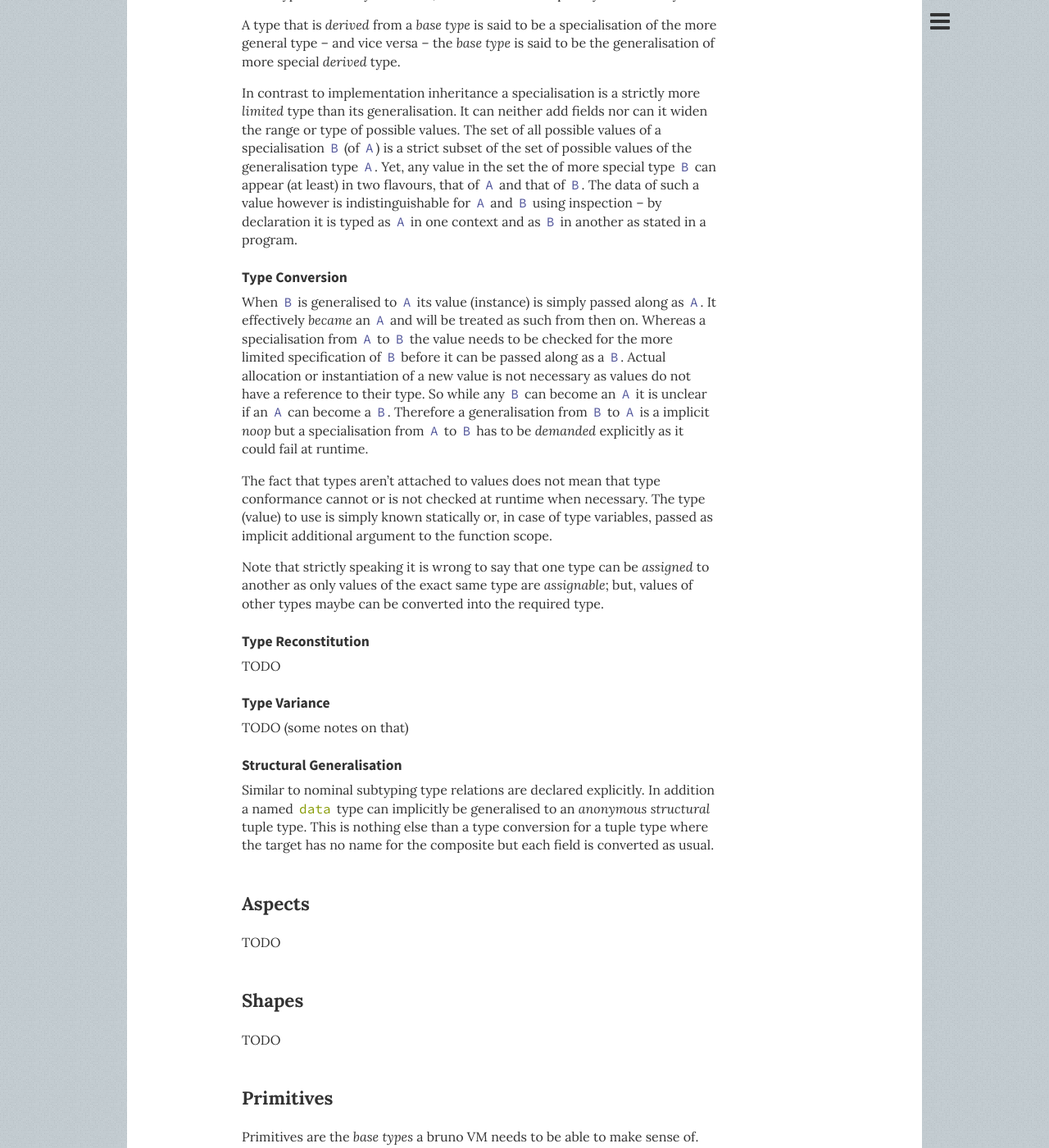
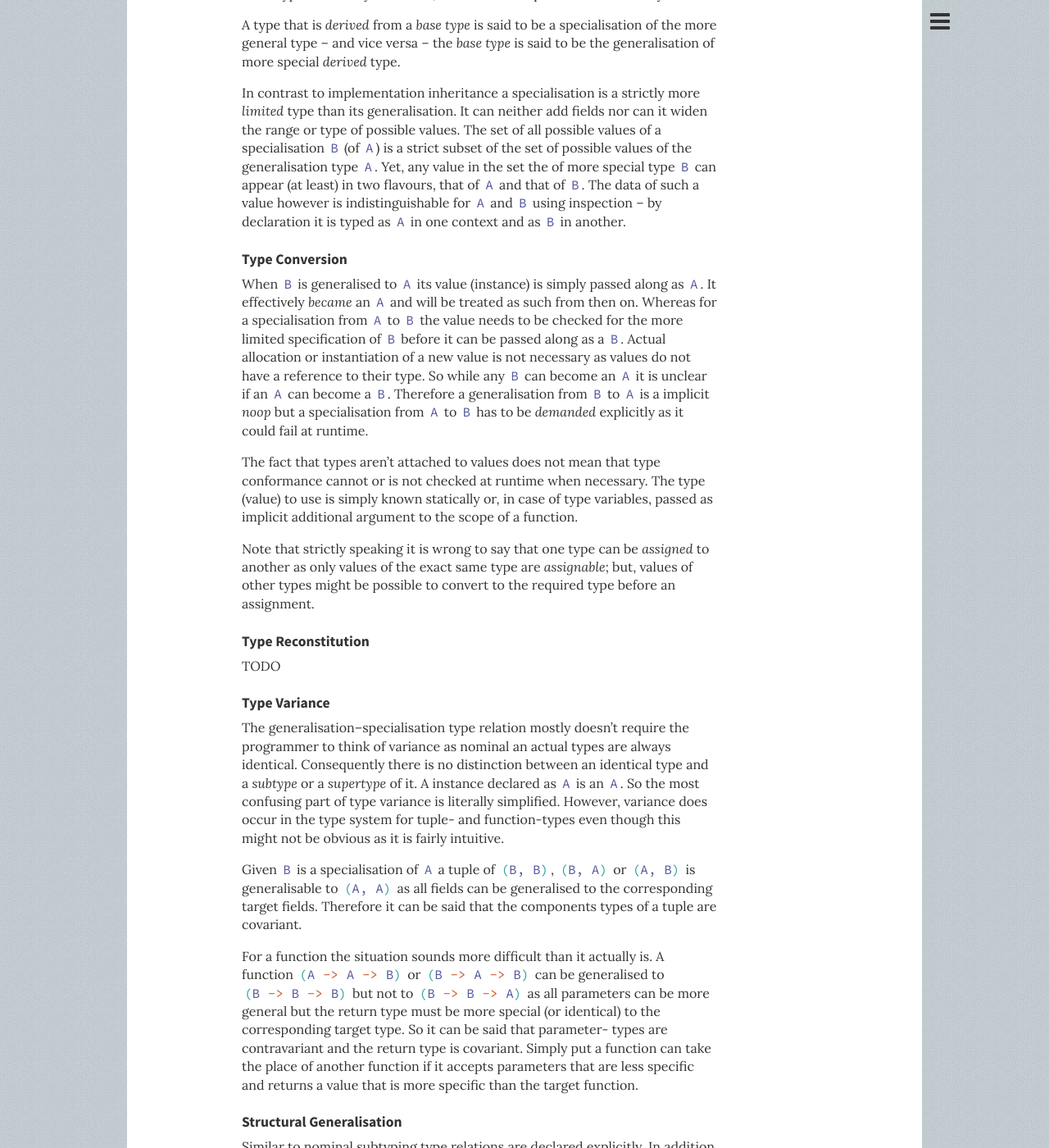
Before and after one commit to bruno-lang/bruno-lang.github.io, a Jekyll site: the page built from in-a-nutshell/index.md, in a window 1280 px wide and 1400 px high, scrolled down 34388 px. Shown: the whole window at 82% size. Built offline with Jekyll 4.4.1, drawn with Linux system fonts in a browser that asks for light colours; nearby versions of some CDN libraries; some of the changed text lies outside the part shown.

Commit message:
types (smaller changes)

```diff
--- a/assets/css/docs.css
+++ b/assets/css/docs.css
@@ -67,6 +67,9 @@
 table th { border-right: 1px solid black; }
 table td { padding: 1px 0.3em; border-right: 1px solid black; }
 table code { font-weight: bold; font-family: monospace; }
+@media print {
+	table { page-break-inside: avoid; }
+}
 
 content {
 	display: block;
--- a/in-a-nutshell/index.md
+++ b/in-a-nutshell/index.md
@@ -1402,8 +1402,8 @@
 reconstituted by a language level dispatch selecting the case with type(s) that
 fit the value representation.
 
-Values are represented to be convenient for the machine to compute without
-any meta information attached.
+Values are represented to be efficient and convenient for the machine to compute
+without any meta information attached.
 All values of the same machine _form_ are technically compatible -- here the
 compiler uses a type relation called generalisation--specialisation to decide if
 compatibility is wanted by the programmer or should result in a type-error.
@@ -1424,7 +1424,7 @@
 
 Simply speaking types give meaning to bits and bytes of data structures,
 structures that can be meaningful in different ways what is reflected through
-different, often related types.
+different, often related types and type aspects.
 
 ### Specialisation -- Generalisation _(Type Polymorphism)_
 Specialisation--generalisation is a type relation that models a type
@@ -1452,13 +1452,13 @@
 Yet, any value in the set the of more special type `B` can appear (at least) in
 two flavours, that of `A` and that of `B`. The data of such a value however
 is indistinguishable for `A` and `B` using inspection -- by declaration it is
-typed as `A` in one context and as `B` in another as stated in a program.
+typed as `A` in one context and as `B` in another.
 
 #### Type Conversion
 When `B` is generalised to `A` its value (instance) is simply passed along as
 `A`. It effectively _became_ an `A` and will be treated as such from then on.
-Whereas a specialisation from `A` to `B` the value needs to be checked for the
-more limited specification of `B` before it can be passed along as a `B`.
+Whereas for a specialisation from `A` to `B` the value needs to be checked for
+the more limited specification of `B` before it can be passed along as a `B`.
 Actual allocation or instantiation of a new value is not necessary as values do
 not have a reference to their type.
 So while any `B` can become an `A` it is unclear if an `A` can become a `B`.
@@ -1469,19 +1469,40 @@
 The fact that types aren't attached to values does not mean that type
 conformance cannot or is not checked at runtime when necessary.
 The type (value) to use is simply known statically or, in case of type variables,
-passed as implicit additional argument to the function scope.
+passed as implicit additional argument to the scope of a function.
 
 Note that strictly speaking it is wrong to say that one type can be _assigned_
 to another as only values of the exact same type are _assignable_; but, values
-of other types maybe can be converted into the required type.
+of other types might be possible to convert to the required type before an
+assignment.
 
 #### Type Reconstitution
 
 TODO
 
 #### Type Variance
-
-TODO (some notes on that)
+The generalisation--specialisation type relation mostly doesn't require the
+programmer to think of variance as nominal an actual types are always identical.
+Consequently there is no distinction between an identical type and
+a _subtype_ or a _supertype_ of it. A instance declared as `A` is an `A`.
+So the most confusing part of type variance is literally simplified.
+However, variance does occur in the type system for tuple- and function-types
+even though this might not be obvious as it is fairly intuitive.
+
+Given `B` is a specialisation of `A` a tuple of `(B, B)`, `(B, A)` or `(A, B)`
+is generalisable to `(A, A)` as all fields can be generalised to the
+corresponding target fields. Therefore it can be said that the components types
+of a tuple are covariant.
+
+For a function the situation sounds more difficult than it actually is.
+A function `(A -> A -> B)` or `(B -> A -> B)` can be generalised to
+`(B -> B -> B)` but not to `(B -> B -> A)`
+as all parameters can be more general but the return type must be more special
+(or identical) to the corresponding target type. So it can be said that parameter-
+types are contravariant and the return type is covariant.
+Simply put a function can take the place of another function if it accepts
+parameters that are less specific and returns a value that is more specific
+than the target function.
 
 #### Structural Generalisation
 Similar to nominal subtyping type relations are declared explicitly.
@@ -1497,9 +1518,11 @@
 
 
 ### Aspects
+
 TODO
 
 ### Shapes
+
 TODO
 
 <!--
@@ -1512,7 +1535,7 @@
 
 
 ### Primitives
-Primitives are the _base types_ a bruno VM needs to be able to make sense of.
+Primitives are the _base types_ of a bruno VM.
 The most fundamental are 0-tuples and the 1-tuple of integer numbers.
 
 `()` _(unit)_
@@ -1529,6 +1552,16 @@
 
 Using these 2 fundamentals the language defines the following core primitives:
 
+`Char` _(acter)_
+: a [none](http://non-encoding.github.io/) encoded character.
+
+		dimension Char :: Int #0 .. #xFFFF
+
+`Bool` _(ean)_
+: logic or truth values `True` and `False`.
+
+		dimension Bool :: () = [ False, True ]
+
 `Dec` _(imal)_
 : 64-bit decimal floating point number ([dec64](http://dec64.org/)).
 
@@ -1543,21 +1576,12 @@
 		dimension Denominator :: Int '0.. : #(Bit[32])
 		dimension Frac :: : #(Numerator Denominator)
 
-`Char` _(acter)_
-: a [none](http://non-encoding.github.io/) encoded character.
-
-		dimension Char :: Int #0 .. #xFFFF
-
-`Bool` _(ean)_
-: logic or truth values `True` and `False`.
-
-		dimension Bool :: () = [ False, True ]
-
 
 ### Type Constructors
-Many qualities of values can be expressed through types. The first group are named
-types. These are naturally nominal typed and act as the basis of more complex
-type constructs. <i>X</i> stands for a name starting with an upper case letter,
+Many qualities of values can be expressed through types. The first group (in
+the below table) are named types.
+These are naturally nominal typed and act as the basis of more complex type
+constructs. <i>X</i> stands for a name starting with an upper case letter,
 <i>x</i> for a name starting with a lower case letter.
 `dimension` and `unit` are usually based on a generalisation type <i>T<sub>g</sub></i>.
 A `data` structure is either a renamed generalisation type or expressed in terms
```
Also changed, not shown: other parts of in-a-nutshell/index.md (+2 -2 lines).
